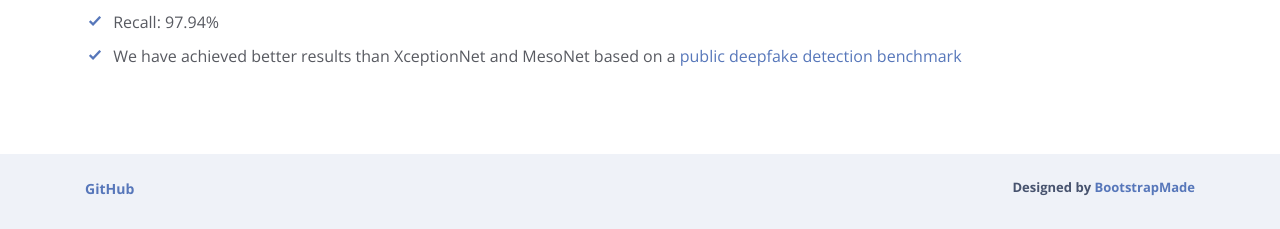
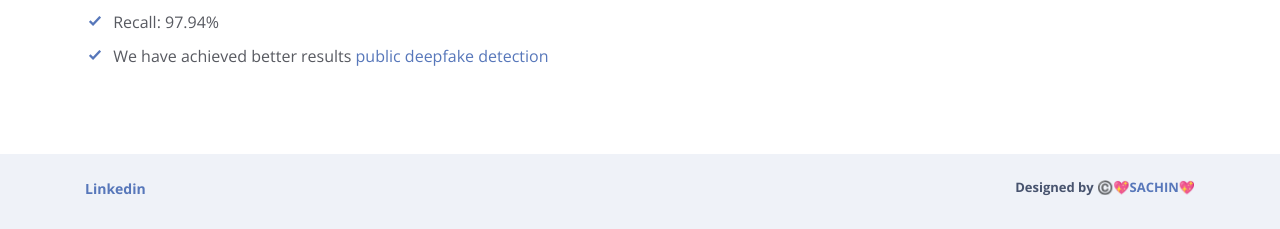
Before and after one commit to 12sachingupta/user, a plain HTML site: page index.html in a window 1280 px wide. Shown: the part 2185-2414 px from the top of the page. Drawn offline with nearby package versions, Linux system fonts and the light colour scheme; a script that the page names is missing; files whose address does not match are found by name.

Commit message:
Update index.html

```diff
--- a/index.html
+++ b/index.html
@@ -22,7 +22,7 @@
   <meta charset="utf-8">
   <meta content="width=device-width, initial-scale=1.0" name="viewport">
 
-  <title>Deep Fake </title>
+  <title>🔨 Deep fake🔨 </title>
 
   <!-- Favicons -->
   <link href="favicon.png" rel="icon">
@@ -63,7 +63,8 @@
     <div class="container d-flex">
 
       <div class="logo mr-auto">
-        <h1 class="text-light"><a href="/">Detection</a></h1>
+        <h1 class="text-light"><a href="/">𝕯𝖊𝖊𝖕 𝖋𝖆𝖐𝖊 𝕯𝖊𝖙𝖊𝖈𝖙𝖎𝖔𝖓 𝕸𝖔𝖉𝖊𝖑 𝖋𝖔𝖗 𝕽𝖆𝖏𝖆𝖘𝖙𝖍𝖆𝖓 𝕻𝖔𝖎𝖑𝖈𝖊
+</a></h1>
         <!-- Uncomment below if you prefer to use an image logo -->
         <!-- <a href="index.html"><img src="assets/img/logo.png" alt="" class="img-fluid"></a>-->
       </div>
@@ -159,7 +160,7 @@
               <li><i class="icofont-check"></i> Accuracy: 96.36%</li>
               <li><i class="icofont-check"></i> Precision: 94.95%</li>
               <li><i class="icofont-check"></i> Recall: 97.94%</li>
-              <li><i class="icofont-check"></i> We have achieved better results than XceptionNet and MesoNet based on a <a href="http://kaldir.vc.in.tum.de/faceforensics_benchmark/">public deepfake detection benchmark</a></li>
+              <li><i class="icofont-check"></i> We have achieved better results <a href="#">public deepfake detection </a></li>
             </ul>
           </div>
         </div>
@@ -173,14 +174,14 @@
   <footer id="footer">
     <div class="container py-4">
       <div class="copyright">
-        <strong><a href="https://github.com/aaronchong888/DeepFake-Detect">GitHub</a>
+        <strong><a href="https://www.linkedin.com/in/sacsoft/">Linkedin</a>
       </strong></div><strong>
       <div class="credits">
         <!-- All the links in the footer should remain intact. -->
         <!-- You can delete the links only if you purchased the pro version. -->
         <!-- Licensing information: https://bootstrapmade.com/license/ -->
         <!-- Purchase the pro version with working PHP/AJAX contact form: https://bootstrapmade.com/free-bootstrap-app-landing-page-template/ -->
-        Designed by <a href="https://bootstrapmade.com/">BootstrapMade</a>
+        Designed by <a href="https://sachin-portfolio777.netlify.app/">©️💖SACHIN💖</a>
       </div>
     </strong></div><strong>
   </strong></footer><!-- End Footer --><strong>
```
